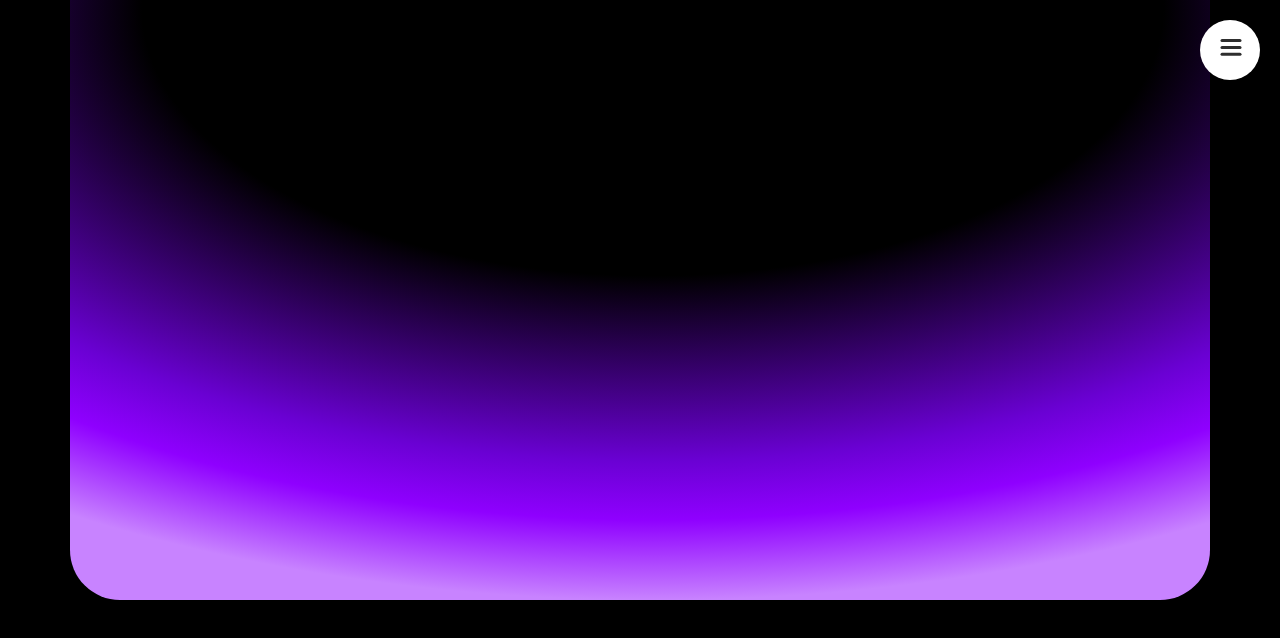
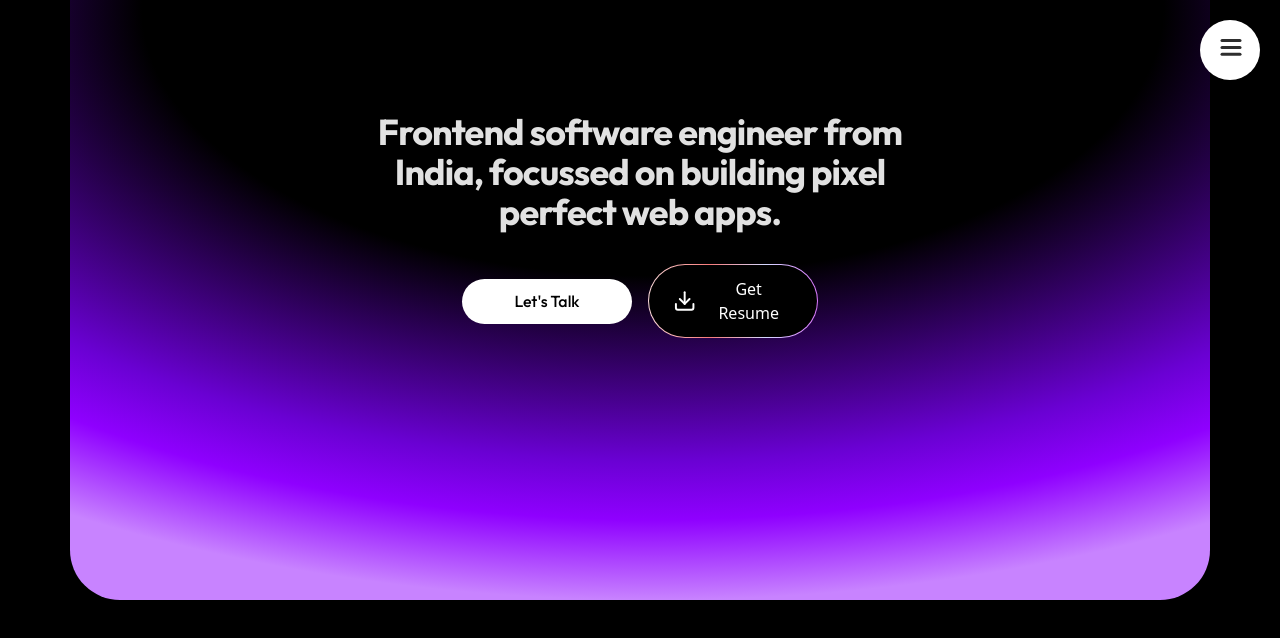
Before and after one commit to AzadTom/portfolio_next, a Next.js app: page / in a window 1280 px wide. Shown: the top 638 px of the page. Built offline with nearby package versions, Linux system fonts and the light colour scheme.

Commit message:
Add hero section with introduction text and action buttons

```diff
--- a/src/app/globals.css
+++ b/src/app/globals.css
@@ -1,7 +1,7 @@
+@import url('https://fonts.googleapis.com/css2?family=Outfit:wght@100..900&display=swap');
+
 @import "tailwindcss";
 @import "tw-animate-css";
-@import url('https://fonts.googleapis.com/css2?family=Outfit:wght@100..900&display=swap');
-
 
 .outfit-100 {
   font-family: "Outfit", sans-serif;
--- a/src/app/page.tsx
+++ b/src/app/page.tsx
@@ -1,4 +1,6 @@
 import NavigationWrapper from "@/components/NavigationDrawer/NavigationWrapper";
+import { DownloadIcon } from "lucide-react";
+import { ReactNode } from "react";
 
 export default function Home() {
   return (
@@ -12,7 +14,28 @@ export default function Home() {
           background:
             "radial-gradient(98.87% 98.87% at 51.11% 1.13%, rgba(0, 0, 0, 0) 0%, #000000 45.31%, #6A01D3 76.56%, #8F00FF 86.46%, #C883FF 100%)",
         }}
-      />
+      >
+        <div className="text-white flex flex-col items-center justify-center mt-[12rem] sm:mt-20">
+          <h1 className="mt-[32px] text-4xl outfit-700 font-bold tracking-tight text-[#fafafae6] text-center max-w-[600px] mx-auto">Frontend software engineer from India, focussed on building pixel perfect web apps.</h1>
+          <div className="flex flex-col sm:flex-row gap-4 items-center mt-[32px]">
+            <button className="bg-white  w-full sm:w-[170px] text-black rounded-full h-[45px] px-[24px] py-[12px]  outfit-500 flex justify-center items-center">{"Let's Talk"}</button>
+            <GradientBorderButton>
+              Get Resume
+            </GradientBorderButton>
+          </div>
+        </div>
+      </div>
     </main>
   );
 }
+
+
+const GradientBorderButton = ({ children }: { children: ReactNode }) => {
+  return (
+    <div className="w-full sm:w-[170px] inline-block p-[1px] rounded-full bg-[linear-gradient(90deg,_#FFDEDE_0%,_#F67A7A_36%,_#D4D9FF_69%,_#DC79FF_100%)]">
+      <button className="px-[24px] py-[12px] rounded-full bg-black text-white font-medium flex gap-2 items-center">
+        <DownloadIcon />{children}
+      </button>
+    </div>
+  );
+};
--- /dev/null
+++ b/src/icon/DownloadIcon.tsx
@@ -0,0 +1,16 @@
+export const DownloadIcon = () => (
+  <svg
+    xmlns="http://www.w3.org/2000/svg"
+    className="h-4 w-4"
+    fill="none"
+    viewBox="0 0 24 24"
+    stroke="currentColor"
+    strokeWidth={2}
+  >
+    <path
+      strokeLinecap="round"
+      strokeLinejoin="round"
+      d="M4 16v1a3 3 0 003 3h10a3 3 0 003-3v-1m-4-4l-4 4m0 0l-4-4m4 4V4"
+    />
+  </svg>
+);
```
